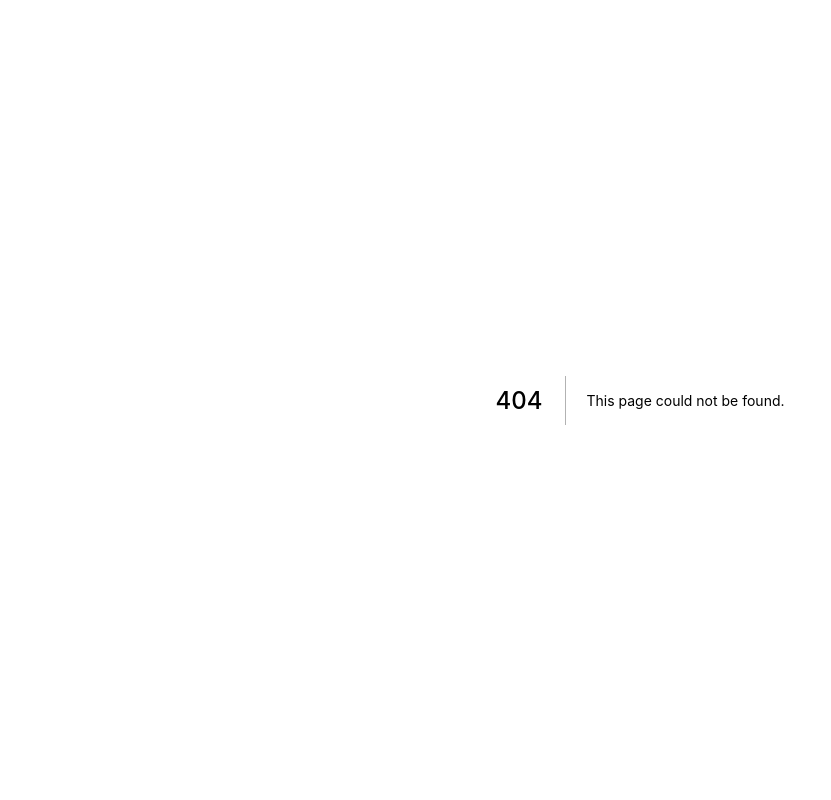
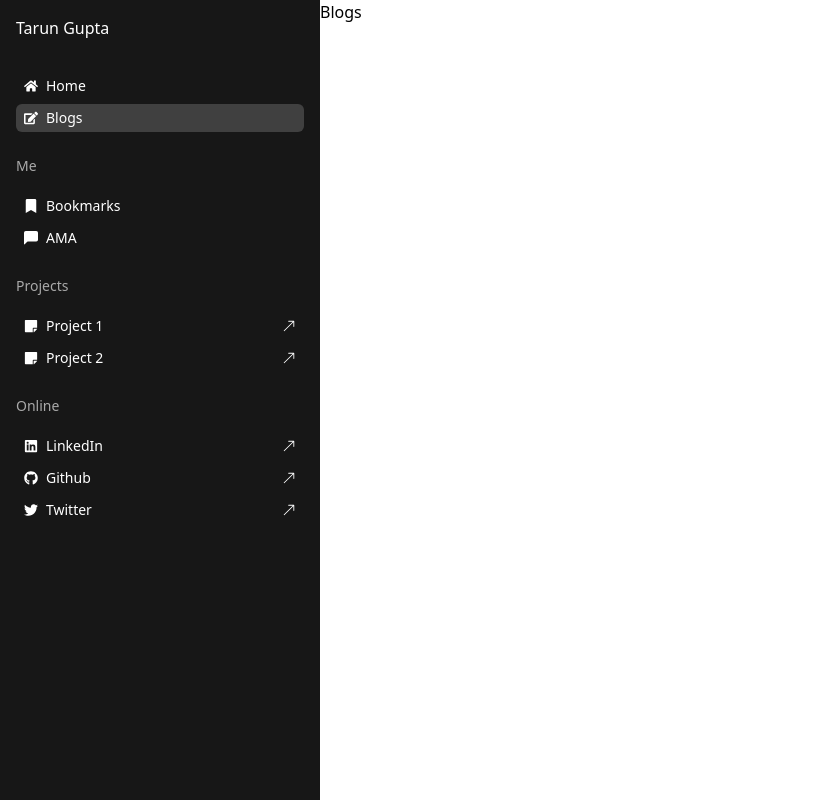
Before and after one commit to tarungupta9/tarungupta, a Next.js app: page /blogs in a window 1280 px wide. Before the commit this address had no page. Shown: the whole page, without its empty margins (0-831 px from the left). Built offline with nearby package versions, Linux system fonts and the light colour scheme.

Commit message:
navbar context setup

```diff
--- a/containers/Layout/Layout.js
+++ b/containers/Layout/Layout.js
@@ -1,10 +1,15 @@
 import Navbar from "@containers/Navbar/Navbar";
+import { useNavbarContext } from "@contexts/useNavbarContext";
 
 function Layout({ children }) {
+	const { NavbarContextProvider } = useNavbarContext("home");
+
 	return (
 		<div className="w-full h-full flex">
 			<div className="w-3/12 h-full">
-				<Navbar />
+				<NavbarContextProvider>
+					<Navbar />
+				</NavbarContextProvider>
 			</div>
 			<main className="w-9/12">{children}</main>
 		</div>
--- a/containers/Navbar/Navbar.js
+++ b/containers/Navbar/Navbar.js
@@ -1,9 +1,17 @@
+import { useContext } from "react";
+import { useRouter } from "next/router";
 import clsx from "clsx";
 import ListOfHyperlinks from "@widgets/ListOfHyperlinks/ListOfHyperlinks";
 import NavbarData from "@data/Navbar.data";
+import { useNavbarContext } from "@contexts/useNavbarContext";
 
 function Navbar() {
 	const { brandName, listings } = NavbarData;
+	const router = useRouter();
+	const { NavbarContext } = useNavbarContext(
+		router.pathname.slice(1) || "home"
+	);
+	const [activeHyperlink, setActiveHyperlink] = useContext(NavbarContext);
 
 	return (
 		<nav className="bg-dark h-full">
@@ -20,20 +28,23 @@ function Navbar() {
 			{getListings(listings)}
 		</nav>
 	);
-}
 
 	function getListings(listings) {
-	return listings.map(function listingMapper({ heading, hyperlinks }, index) {
+		return listings.map(function listingMapper(
+			{ heading, hyperlinks },
+			index
+		) {
 			const hyperlinksParsed = hyperlinks.map(function hyperlinksMapper({
+				id,
 				isExternal,
-			isSelected,
 				Icon,
 				label,
 				slug,
 			}) {
 				return {
+					id,
 					isExternal,
-				isSelected,
+					isSelected: id === activeHyperlink,
 					Icon,
 					label,
 					slug,
@@ -46,10 +57,14 @@ function getListings(listings) {
 						key={index}
 						heading={heading}
 						hyperlinks={hyperlinksParsed}
+						setActiveHyperlink={function handler(id) {
+							setActiveHyperlink(id);
+						}}
 					/>
 				</div>
 			);
 		});
 	}
+}
 
 export default Navbar;
--- /dev/null
+++ b/contexts/useNavbarContext.js
@@ -0,0 +1,24 @@
+import { useState, useMemo, createContext } from "react";
+
+export function useNavbarContext(defaultActiveHyperlink) {
+	const [activeHyperlink, setActiveHyperlink] = useState(
+		defaultActiveHyperlink
+	);
+
+	const memoizedDefault = useMemo(() => {
+		return [activeHyperlink, setActiveHyperlink];
+	}, [activeHyperlink]);
+
+	const NavbarContext = createContext(memoizedDefault);
+
+	return {
+		NavbarContext,
+		NavbarContextProvider({ children }) {
+			return (
+				<NavbarContext.Provider value={memoizedDefault}>
+					{children}
+				</NavbarContext.Provider>
+			);
+		},
+	};
+}
--- a/data/Navbar.data.js
+++ b/data/Navbar.data.js
@@ -15,16 +15,16 @@ export default {
 		{
 			hyperlinks: [
 				{
-					isSelected: true,
+					id: "home",
 					Icon: FaHome,
 					label: "Home",
-					slug: "",
+					slug: "/",
 				},
 				{
-					isSelected: false,
+					id: "blogs",
 					Icon: FaEdit,
 					label: "Blogs",
-					slug: "",
+					slug: "/blogs",
 				},
 			],
 		},
@@ -32,13 +32,13 @@ export default {
 			heading: "Me",
 			hyperlinks: [
 				{
-					isSelected: false,
+					id: "bookmarks",
 					Icon: FaBookmark,
 					label: "Bookmarks",
 					slug: "",
 				},
 				{
-					isSelected: false,
+					id: "ama",
 					Icon: BsFillChatLeftFill,
 					label: "AMA",
 					slug: "",
@@ -49,15 +49,15 @@ export default {
 			heading: "Projects",
 			hyperlinks: [
 				{
+					id: "project1",
 					isExternal: true,
-					isSelected: false,
 					Icon: FaStickyNote,
 					label: "Project 1",
 					slug: "",
 				},
 				{
+					id: "project2",
 					isExternal: true,
-					isSelected: false,
 					Icon: FaStickyNote,
 					label: "Project 2",
 					slug: "",
@@ -68,25 +68,25 @@ export default {
 			heading: "Online",
 			hyperlinks: [
 				{
+					id: "linkedin",
 					isExternal: true,
-					isSelected: false,
 					Icon: FaLinkedin,
 					label: "LinkedIn",
 					slug: "https://www.linkedin.com/in/tarungupta2811/",
 				},
 				{
+					id: "github",
 					isExternal: true,
-					isSelected: false,
 					Icon: FaGithub,
 					label: "Github",
-					slug: "",
+					slug: "https://github.com/tarungupta9",
 				},
 				{
+					id: "twitter",
 					isExternal: true,
-					isSelected: false,
 					Icon: FaTwitter,
 					label: "Twitter",
-					slug: "",
+					slug: "https://twitter.com/tarun_gupta7",
 				},
 			],
 		},
--- a/jsconfig.json
+++ b/jsconfig.json
@@ -9,7 +9,8 @@
 			"@utils/*": ["utils/*"],
 			"@styles/*": ["styles/*"],
 			"@config/*": ["config/*"],
-			"@data/*": ["data/*"]
+			"@data/*": ["data/*"],
+			"@contexts/*": ["contexts/*"]
 		}
 	},
 	"exclude": ["node_modules"]
--- /dev/null
+++ b/pages/blogs.js
@@ -0,0 +1,9 @@
+import Layout from "@containers/Layout/Layout";
+
+function Blogs() {
+	return <div>Blogs</div>;
+}
+
+Blogs.Layout = Layout;
+
+export default Blogs;
--- a/widgets/ListOfHyperlinks/ListOfHyperlinks.js
+++ b/widgets/ListOfHyperlinks/ListOfHyperlinks.js
@@ -3,7 +3,11 @@ import clsx from "clsx";
 import { BsArrowUpRight } from "react-icons/bs";
 import { useRouter } from "next/router";
 
-export default function ListOfHyperlinks({ heading, hyperlinks }) {
+export default function ListOfHyperlinks({
+	heading,
+	hyperlinks,
+	setActiveHyperlink,
+}) {
 	return (
 		<div className={clsx("flex-col", "text-tertiary", "px-4")}>
 			{heading && (
@@ -16,13 +20,12 @@ export default function ListOfHyperlinks({ heading, hyperlinks }) {
 			<div className="mt-2">{getHyperlinks(hyperlinks)}</div>
 		</div>
 	);
-}
 
 	function getHyperlinks(hyperlinks) {
 		const router = useRouter();
 
 		return hyperlinks.map(function hyperlinksMapper(
-		{ isExternal, isSelected, Icon, label, slug },
+			{ id, isExternal, isSelected, Icon, label, slug },
 			index
 		) {
 			return (
@@ -42,8 +45,10 @@ function getHyperlinks(hyperlinks) {
 						"hover:cursor-pointer",
 						isSelected && "bg-hover"
 					)}
-				onClick={(e) => {
-					handleClick(e, slug);
+					onClick={function handleClick(e) {
+						e.stopPropagation();
+						router.push(slug);
+						!isExternal && setActiveHyperlink(id);
 					}}
 				>
 					<div className="flex items-center">
@@ -54,10 +59,6 @@ function getHyperlinks(hyperlinks) {
 				</div>
 			);
 		});
-
-	function handleClick(e, slug) {
-		e.stopPropagation();
-		router.push(slug);
 	}
 }
 
@@ -72,6 +73,7 @@ ListOfHyperlinks.propTypes = {
 			slug: PropTypes.string.isRequired,
 		})
 	),
+	setActiveHyperlink: PropTypes.func,
 };
 
 ListOfHyperlinks.defaultProps = {
```
Lines whose indentation alone changed are shown as unchanged.
